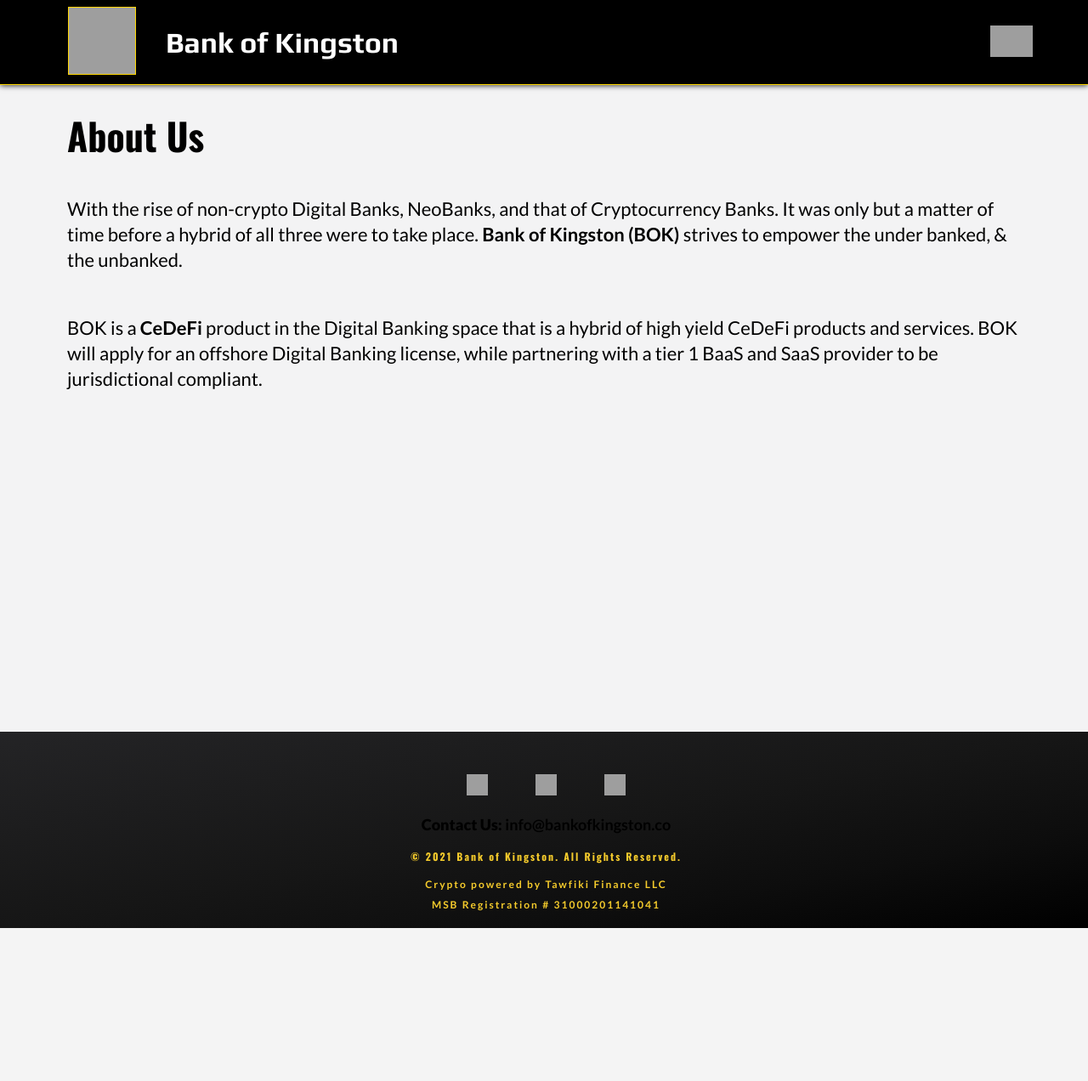
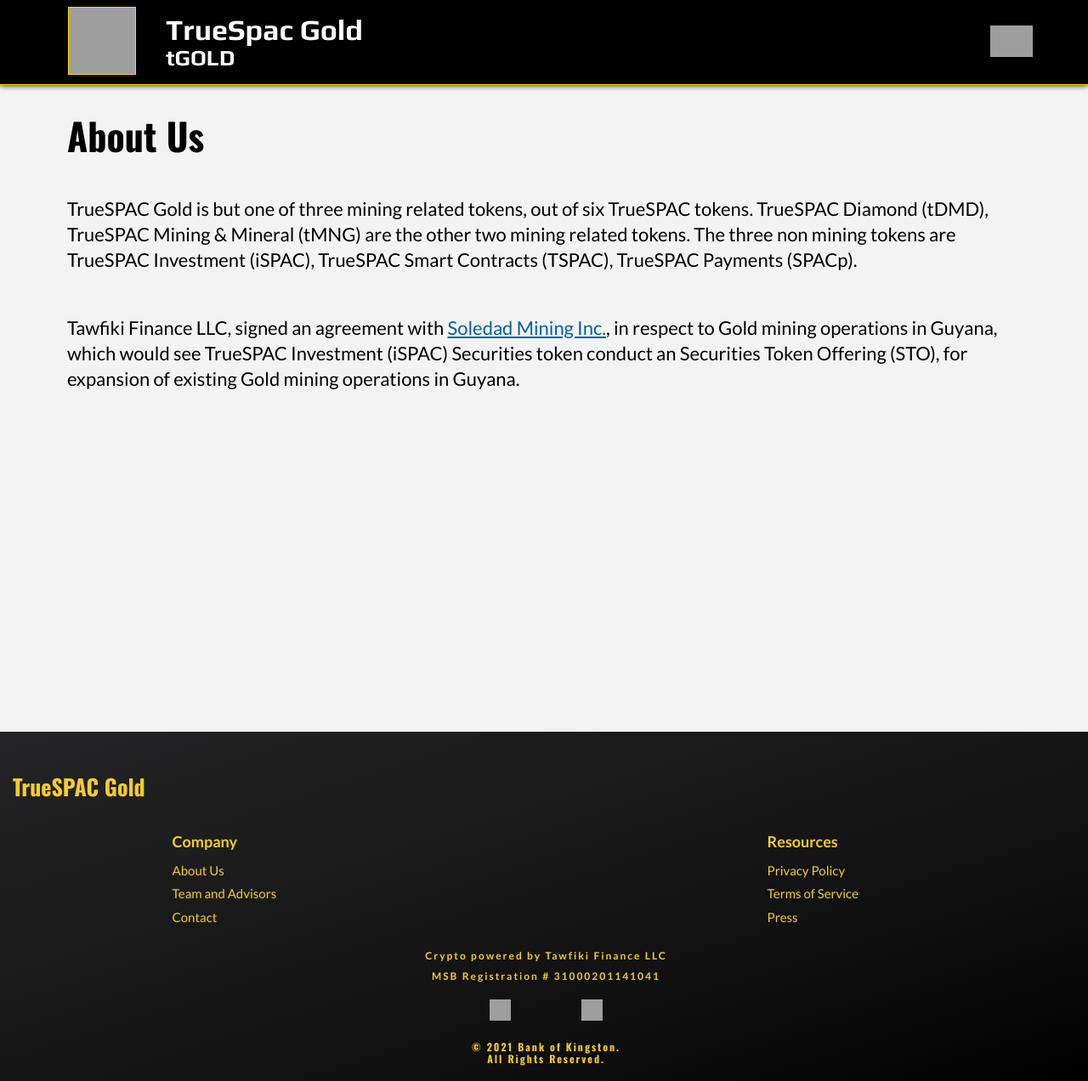
Before and after one commit to leomed512/tGold, a PHP site: page /aboutus.html in a window 1280 px wide. Shown: the whole page at 85% size. Before the commit the page ends 1092 px from the top, so only its background shows below. Run offline with PHP 8.4, Linux system fonts and the light colour scheme; style sheets or scripts are compiled from the project's sources; some libraries are stand-ins or nearby versions; grey boxes are pictures that could not be loaded.

Commit message:
about us page basic layout in progress, main content,header and footer

```diff
--- a/tGold/aboutus.html
+++ b/tGold/aboutus.html
@@ -4,7 +4,7 @@
     <meta charset="UTF-8">
     <meta http-equiv="X-UA-Compatible" content="IE=edge">
     <meta name="viewport" content="width=device-width, initial-scale=1.0">
-    <meta name="description" content="About Us | Meet our team from Bank of Kingston. Find out about our mission and goals">
+    <meta name="description" content="About Us | TrueSPAC Gold ">
     <meta name="robots" content="index, follow">
     <link rel="stylesheet" href="./styles/styles.css">
     <link rel="stylesheet" href="./styles/normalize.css">
@@ -15,39 +15,32 @@
     <link rel="preconnect" href="https://fonts.googleapis.com">
     <link rel="preconnect" href="https://fonts.gstatic.com" crossorigin>
     <link href="https://fonts.googleapis.com/css2?family=Play:wght@400;700&display=swap" rel="stylesheet">
-    <link rel="preconnect" href="https://fonts.googleapis.com">
-    <link rel="preconnect" href="https://fonts.gstatic.com" crossorigin>
     <link href="https://fonts.googleapis.com/css2?family=Lato:ital,wght@0,400;0,700;0,900;1,700;1,900&family=Oswald:wght@400;500;700&display=swap" rel="stylesheet">
-    <link rel="preconnect" href="https://fonts.googleapis.com">
-    <link rel="preconnect" href="https://fonts.gstatic.com" crossorigin>
     <link href="https://fonts.googleapis.com/css2?family=Oswald:wght@400;500;700&display=swap" rel="stylesheet">
-    <link href="https://res.cloudinary.com/arawato666/image/upload/v1628360211/digital-bank-logo_rb3y6r.jpg" type="image/x-icon" rel="shortcut icon">
-    <title>About us | Bank of Kingston</title>
+    <link href="https://res.cloudinary.com/arawato666/image/upload/v1649563759/tGLD_logo_z8130g.png" type="image/x-icon" rel="shortcut icon">
+    <title>About us | TrueSPAC Gold</title>
     <script src="https://kit.fontawesome.com/00b05fe8fa.js" crossorigin="anonymous"></script>
 </head>
 <body>
     <header class="header">
-        <a class="main-logo"  href="index.html"> <img src="https://res.cloudinary.com/arawato666/image/upload/v1628360211/digital-bank-logo_rb3y6r.jpg" alt=" Bank of Kingston Debit cards, Crypto Debit cards, Precious Metals."></a>
+        <a class="main-logo"  href="index.html"> <img src="https://res.cloudinary.com/arawato666/image/upload/v1649563759/tGLD_logo_z8130g.png" alt=" tGOLD KEYWORDS"></a>
         <div class="page-title">
-            <h1 >
-                Bank of Kingston
-            </h1>
+            <h1 >TrueSpac Gold</h1>
+            <h2>tGOLD</h2>
         </div>
+
         <div class="menu">
             <button onclick="activeMenu()" class="menu__button">
-                <img class= "image-button" src="https://res.cloudinary.com/arawato666/image/upload/v1627098513/icons8-menu-rounded-50_zl1fl1.png" alt="Bank of Kingston Debit cards, Crypto Debit cards, Precious Metals.">
+                <img class= "image-button" src="https://res.cloudinary.com/arawato666/image/upload/v1627098513/icons8-menu-rounded-50_zl1fl1.png" alt=" Bank of Kingston is a Next Generation CeDeFi Digital Bank, High Yield, Staking, Lending, Liquidity Pools.">
             </button>
             <nav class="menu__nav-bar" id="dropdown">
                 <ul>
-                    <li><a href="aboutus.html">About Us</a></li>
-                    <li><a href="howitworks.html">How it works</a></li>
-                    <li><a href="get_wallet.html">Get wallet</a></li>
-                    <li><a href="#">Digital Banking</a></li>
-                    <li><a href="#">Debit Cards</a></li>
-                    <li><a href="#">Payments</a></li>
-                    <li><a href="crypto.html">Cryptocurrency</a></li>
-                    <li><a href="#">Stocks</a></li>
-                    <li><a href="#">Precious Metals</a></li>
+                    <li><a href="#">Wallet</a></li>
+                    <li><a href="#">Buy</a></li>
+                    <li><a href="#">CeDeFi</a></li>
+                    <li><a href="#">Gold Card</a></li>
+                    <li><a href="#">Asset Tokenization</a></li>
+                    <li><a href="TrueSPAC_Gold_Whit_Paper.pdf" target="_blanck">White Paper</a></li>
                 </ul>
             </nav>
         </div>
@@ -58,38 +51,37 @@
                 <h2>About Us</h2>
             </div>
             <p>
-                With the rise of non-crypto Digital Banks, NeoBanks, and that of Cryptocurrency Banks. It was only but a matter of time before a hybrid of all three were to take place. <strong>Bank of Kingston (BOK)</strong> strives to empower the under banked, & the unbanked.
+                TrueSPAC Gold is but one of three mining related tokens, out of six TrueSPAC tokens. TrueSPAC Diamond (tDMD), TrueSPAC Mining & Mineral (tMNG) are the other two mining related tokens. The three non mining tokens are TrueSPAC Investment (iSPAC), TrueSPAC Smart Contracts (TSPAC), TrueSPAC Payments (SPACp).
             </p>
             <p>
-                BOK is a <strong>CeDeFi</strong> product in the Digital Banking space that is a hybrid of high yield CeDeFi products and services. BOK will apply for an offshore Digital Banking license, while partnering with a tier 1 BaaS and SaaS provider to be jurisdictional compliant.
+                Tawfiki Finance LLC, signed an agreement with <a href="https://www.dropbox.com/s/n23j9lj7ev5b98k/Soledad%20Mining%20Inc._Prospectus%200126.pdf?dl=0" target="_blanck">Soledad Mining Inc.</a>, in respect to Gold mining operations in Guyana, which would see TrueSPAC Investment (iSPAC) Securities token conduct an Securities Token Offering (STO), for expansion of existing Gold mining operations in Guyana.
             </p>
         </section>
         <button onclick="topFunction()" class="myBtn" id="myBtn" title="Go to top"><img src="https://res.cloudinary.com/arawato666/image/upload/v1628551588/upward-arrow_fwnzjk.png" alt="upward-arrow"></button>
     </main>
 
     <footer>
-        <section class="social">
-            <ul>
-                <li>
-                    <a href="https://t.me/BankofKingston" target="_blanck" title="Telegram">
-                        <img src="https://res.cloudinary.com/arawato666/image/upload/v1628360212/telegram-black_k4m3jf.png" alt="telegram bank of kingston tawfiki">
-                    </a>
-                </li>
-                <li>
-                    <a href="https://twitter.com/bankofkingston" target="_blanck" title="Twitter">
-                        <img src="https://res.cloudinary.com/arawato666/image/upload/v1628360212/twitter-black_hov1lm.png" alt="twitter bank of kingston tawfiki">
-                    </a>
-                </li>
-                <li>
-                    <a href="https://medium.com/@BankofKingston" target="_blanck" title="Medium">
-                        <img src="https://res.cloudinary.com/arawato666/image/upload/v1628360210/medium-black_iy9zbe.png" alt="medium bank of kingston tawfiki">
-                    </a>
-                </li>
-            </ul>
-        </section>
-        <h4 class="contact-email"> <b>Contact Us: </b> info@bankofkingston.co</h4>
-        <section class="tawfiki">
-            <h2>© 2021 Bank of Kingston. All Rights Reserved.</h2>
+        <div class="footer-logo">
+            <h2>TrueSPAC Gold</h2>
+        </div>
+        <section class="footer-pages">
+            <article class="footer-pages__section">
+                <h3>Company</h3>
+                <ul>
+                    <li><a href="aboutus.html">About Us</a></li>
+                    <li><a href="#">Team and Advisors</a></li>
+                    <li><a href="#">Contact</a></li>
+                </ul>
+            </article>
+            <article class="footer-pages__section">
+                <h3>Resources</h3>
+                <ul>
+                    <li><a href="#">Privacy Policy</a></li>
+                    <li><a href="#">Terms of Service</a></li>
+                    <li><a href="#">Press</a></li>
+
+                </ul>
+            </article>
         </section>
         <section class="msb">
             <h2>
@@ -99,6 +91,22 @@
                 MSB Registration # 31000201141041
             </h2>
         </section>
+        <section class="social">
+            <ul>
+                <li>
+                    <a href="https://t.me/TrueSPACGold" target="_blanck" title="Telegram">
+                        <img src="https://res.cloudinary.com/arawato666/image/upload/v1649638247/images-removebg-preview_1_q3332f.png" alt="TrueSPAC Gold tGold Telegram">
+                    </a>
+                <li>
+                    <a href="https://twitter.com/GoldSpac" target="_blanck" title="Twitter">
+                        <img src="https://res.cloudinary.com/arawato666/image/upload/v1649638247/png-Yellow-Twitter-Icons-Transparent-Png-Download-Transparent-Gold-Instagram-Logo-Png-twitter-logo-png-white__1_-removebg-preview_1_qblhwq.png" alt="TrueSPAC Gold tGold Twitter">
+                    </a>
+                </li>
+            </ul>
+        </section>
+        <section class="tawfiki">
+            <h2>© 2021 Bank of Kingston. <br> All Rights Reserved.</h2>
+        </section>
     </footer>
 
 </body>
--- a/tGold/styles/components/_aboutus.scss
+++ b/tGold/styles/components/_aboutus.scss
@@ -15,4 +15,7 @@
         font-size: 1.8rem;
         line-height: 2.6rem;
     }
+    a {
+        color: $secundary;
+    }
 }
--- a/tGold/styles/styles.css
+++ b/tGold/styles/styles.css
@@ -452,6 +452,9 @@
   font-size: 1.8rem;
   line-height: 2.6rem;
 }
+.aboutus a {
+  color: #005FA6;
+}
 
 .popup-window {
   width: 100%;
```
